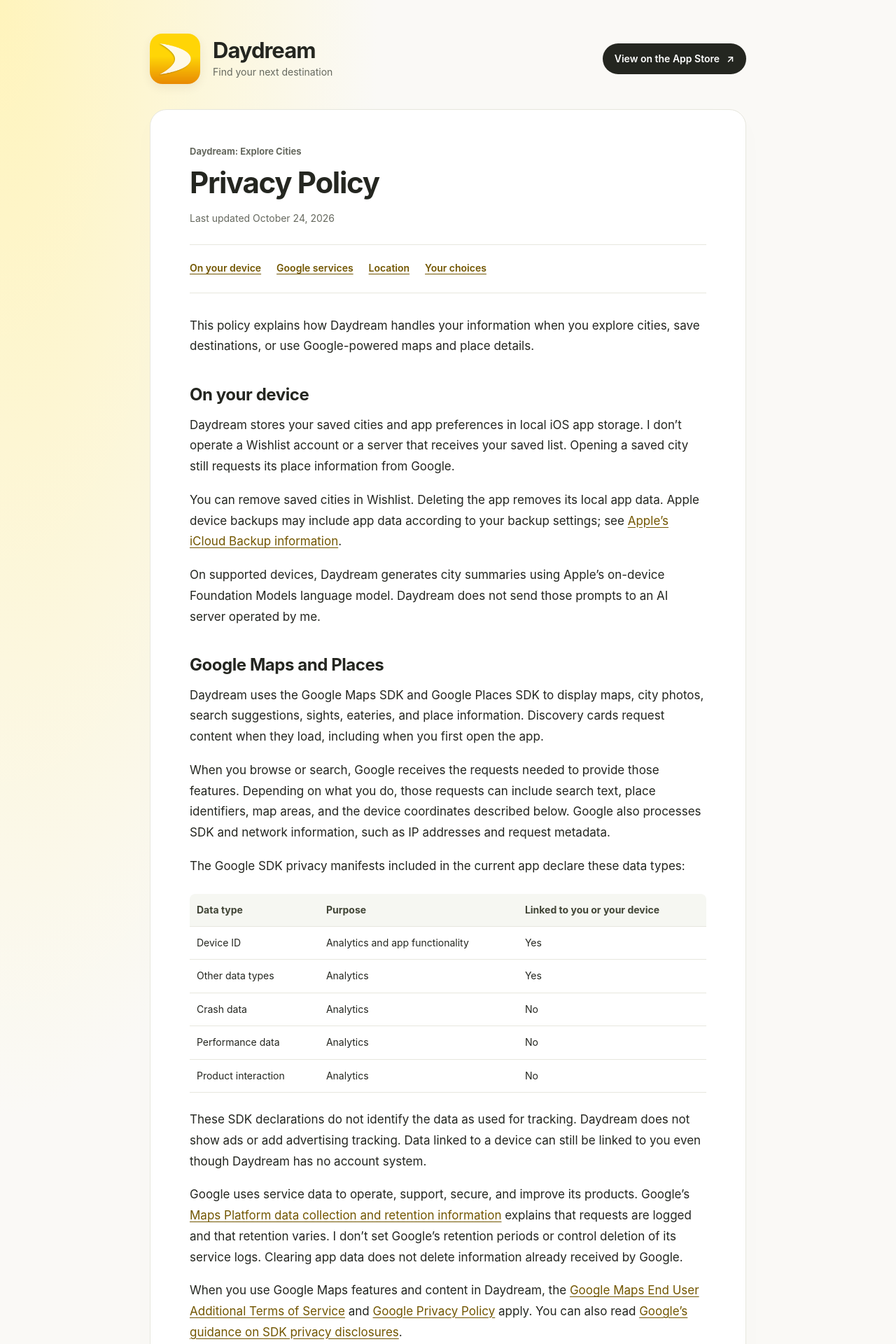
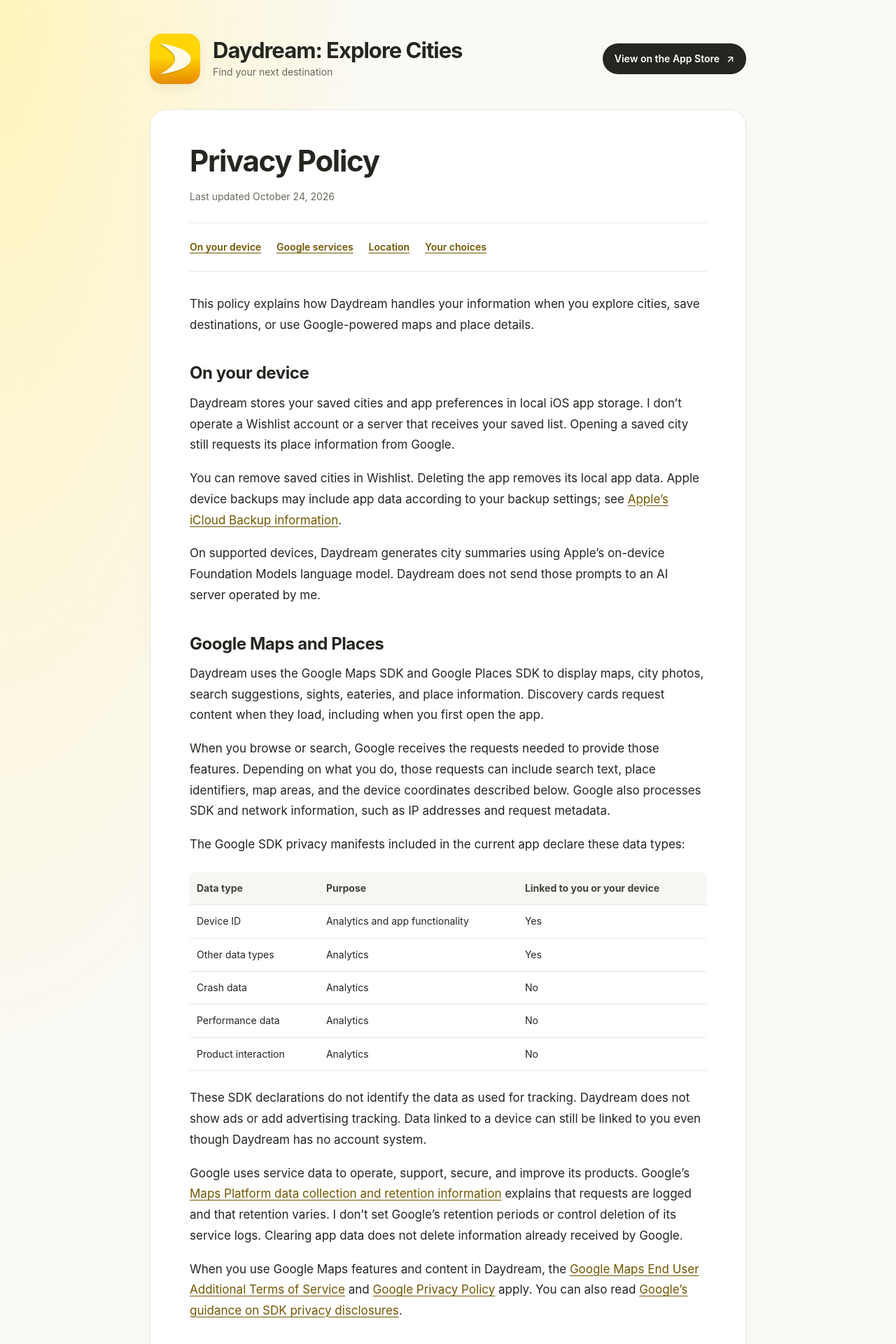
Before and after one commit to rckim77/Daydream-Site, a Jekyll site: the page built from index.md, in a window 1280 px wide. Shown: the top 1920 px of the page at 70% size. Built offline with Jekyll 4.4.1, drawn with Linux system fonts in a browser that asks for light colours.

Commit message:
Simplify privacy page branding

```diff
--- a/_layouts/default.html
+++ b/_layouts/default.html
@@ -15,7 +15,7 @@
       <a class="brand" href="{{ '/' | relative_url }}" aria-label="Daydream home">
         <img class="app-icon" src="{{ '/assets/daydream-icon.png' | relative_url }}" width="72" height="72" alt="">
         <span class="brand-copy">
-          <span class="brand-name">Daydream</span>
+          <span class="brand-name">Daydream: Explore Cities</span>
           <span class="brand-tagline">{{ site.description | escape }}</span>
         </span>
       </a>
@@ -23,7 +23,6 @@
     </header>
     <main id="main-content" class="policy" tabindex="-1">
       <div class="policy-heading">
-        <p class="eyebrow">Daydream: Explore Cities</p>
         <h1>{{ page.title | escape }}</h1>
         <p class="updated">Last updated <time datetime="2026-10-24">October 24, 2026</time></p>
       </div>
--- a/assets/styles.css
+++ b/assets/styles.css
@@ -69,7 +69,6 @@ a:focus-visible { outline: 3px solid #946d00; outline-offset: 5px; border-radius
   box-shadow: 0 12px 40px #24262004;
 }
 .policy:focus { outline: none; }
-.eyebrow { margin: 0 0 8px; color: var(--muted); font-size: 13px; font-weight: 650; }
 h1 { margin: 0; font-size: clamp(32px, 5vw, 42px); line-height: 1.2; letter-spacing: -1.3px; }
 .updated { margin: 14px 0 0; color: var(--muted); font-size: 14px; }
 .section-nav { display: flex; flex-wrap: wrap; gap: 0 22px; margin: 24px 0 32px; padding-block: 12px; border-block: 1px solid var(--line); }
```
